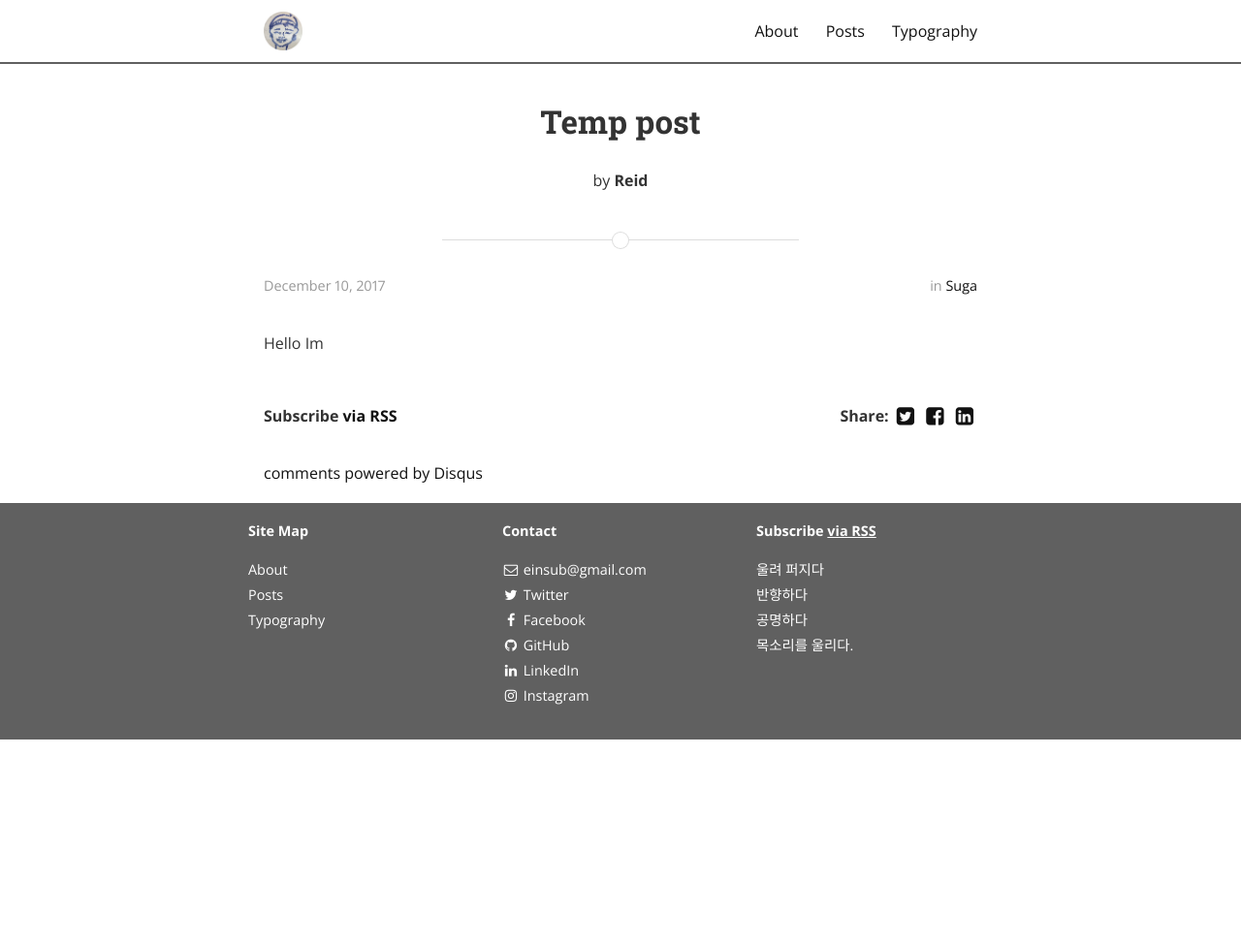
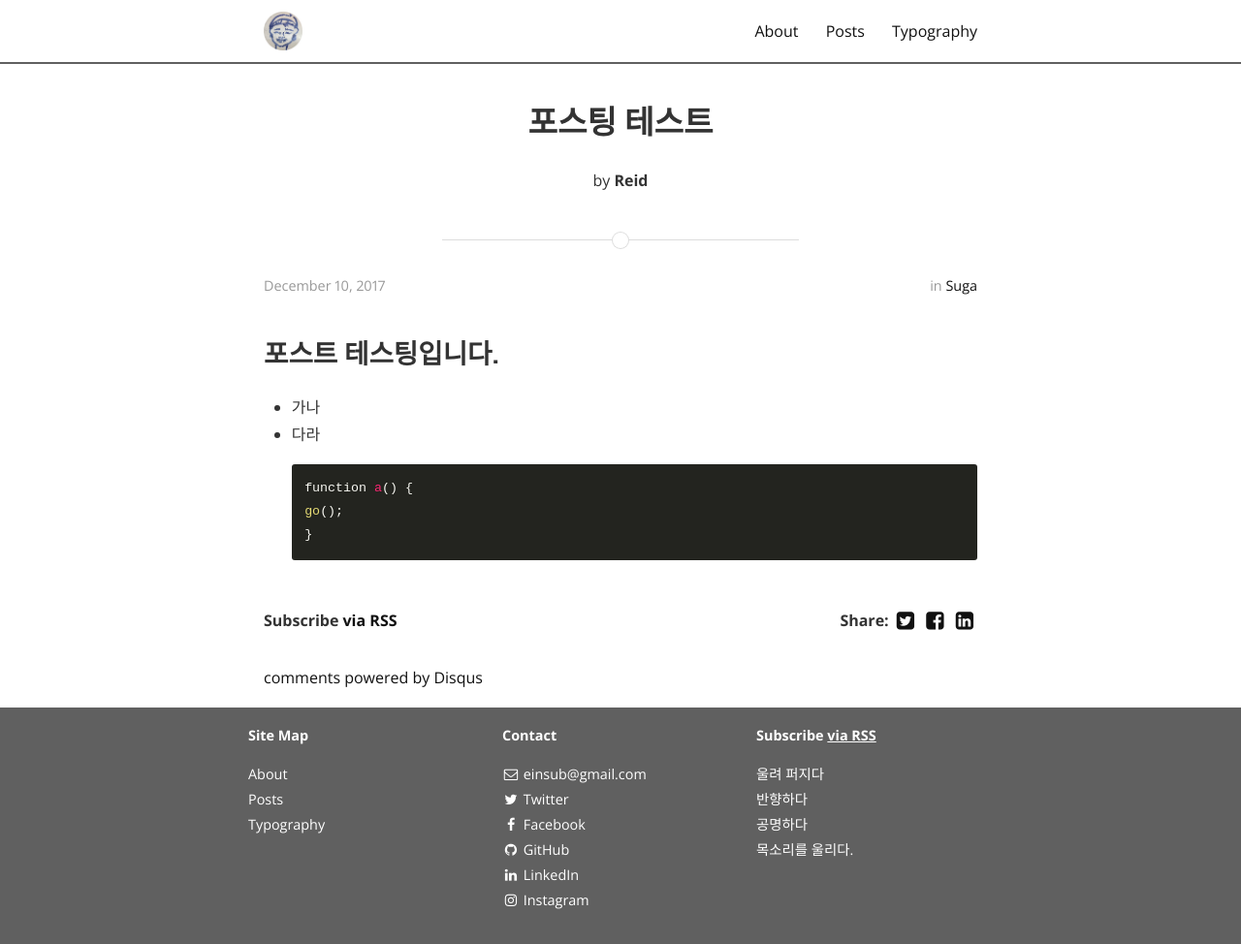
Before and after one commit to einsub/einsub.github.com, a Jekyll site: the page built from _posts/2017-12-11-temp.markdown, in a window 1280 px wide. Shown: the whole page at 97% size. Built offline with Jekyll 4.4.1, drawn with Linux system fonts in a browser that asks for light colours; nearby versions of some CDN libraries; comment, search, counter and statistics services are not loaded; before the commit the page ends 900 px from its top, so only the background shows below that.

Commit message:
포스팅 테스트

````diff
--- a/_posts/2017-12-11-temp.markdown
+++ b/_posts/2017-12-11-temp.markdown
@@ -1,10 +1,16 @@
 ---
 layout: post
-title:  "Temp post"
+title:  "포스팅 테스트"
 date:   2017-12-10 11:11:11
 author: Reid
 categories: Suga
 ---
 
-Hello
-Im
+## 포스트 테스팅입니다.
+* 가나
+* 다라
+```
+function a() {
+  go();
+}
+```
````
